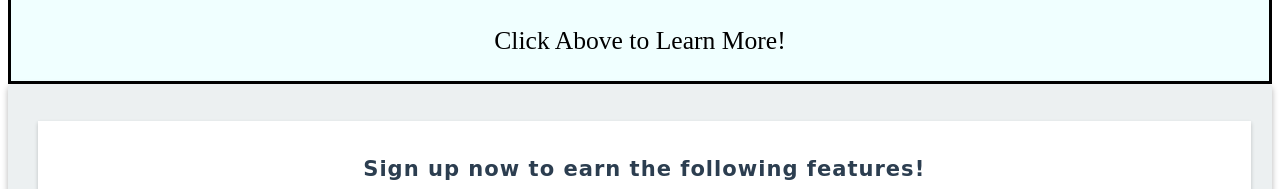
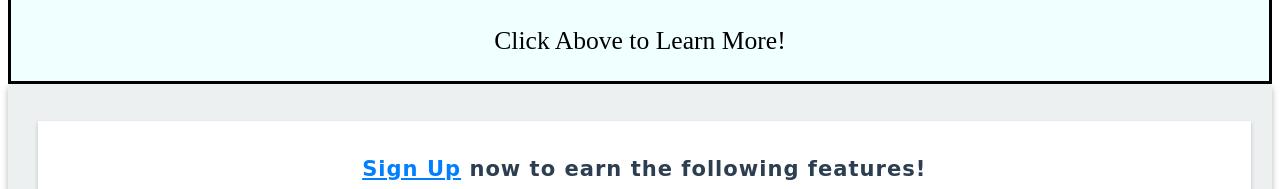
Before and after one commit to elusch21/GetBit, a plain HTML site: page index.html in a window 1280 px wide. Shown: the part 763-952 px from the top of the page. Drawn offline with Linux system fonts and the light colour scheme.

Commit message:
added some features

```diff
--- a/index.html
+++ b/index.html
@@ -60,6 +60,7 @@
 		    font-size: 3vw;
 		    font-weight: bold;
 		    color: #FFFFFF;
+		    cursor: pointer;
 		}
 
 		div.demo span:hover {
@@ -116,6 +117,16 @@
 		}
 
 		.df{list-style-type: disc;}
+
+		/* Sign Up button styling */
+		.signup_button{
+			color: #0080ff;
+			cursor: pointer;
+		}
+
+		.signup_button:hover, .signup_button:active{
+			color: #38eeff;
+		}
 
 		/* responsive grid*/
 		@media (max-width: 970px){
@@ -228,7 +239,10 @@
 			<ul class="SG">
 			  <li class="sgLi">
 			    <div class="box">
-			    <h3>Sign up now to earn the following features!</h3>
+			    <h3>
+			    	<a class="signup_button" href="SignUp.html">Sign Up</a>
+			    	now to earn the following features!
+			    </h3>
 			    <ul class="df">
 			    <li>Keep a portfolio of up to 8 different coins and track your portfolio worth.</li>
 			    <li>Have access to learn and track 25,000 different coins in our database.</li>
```
